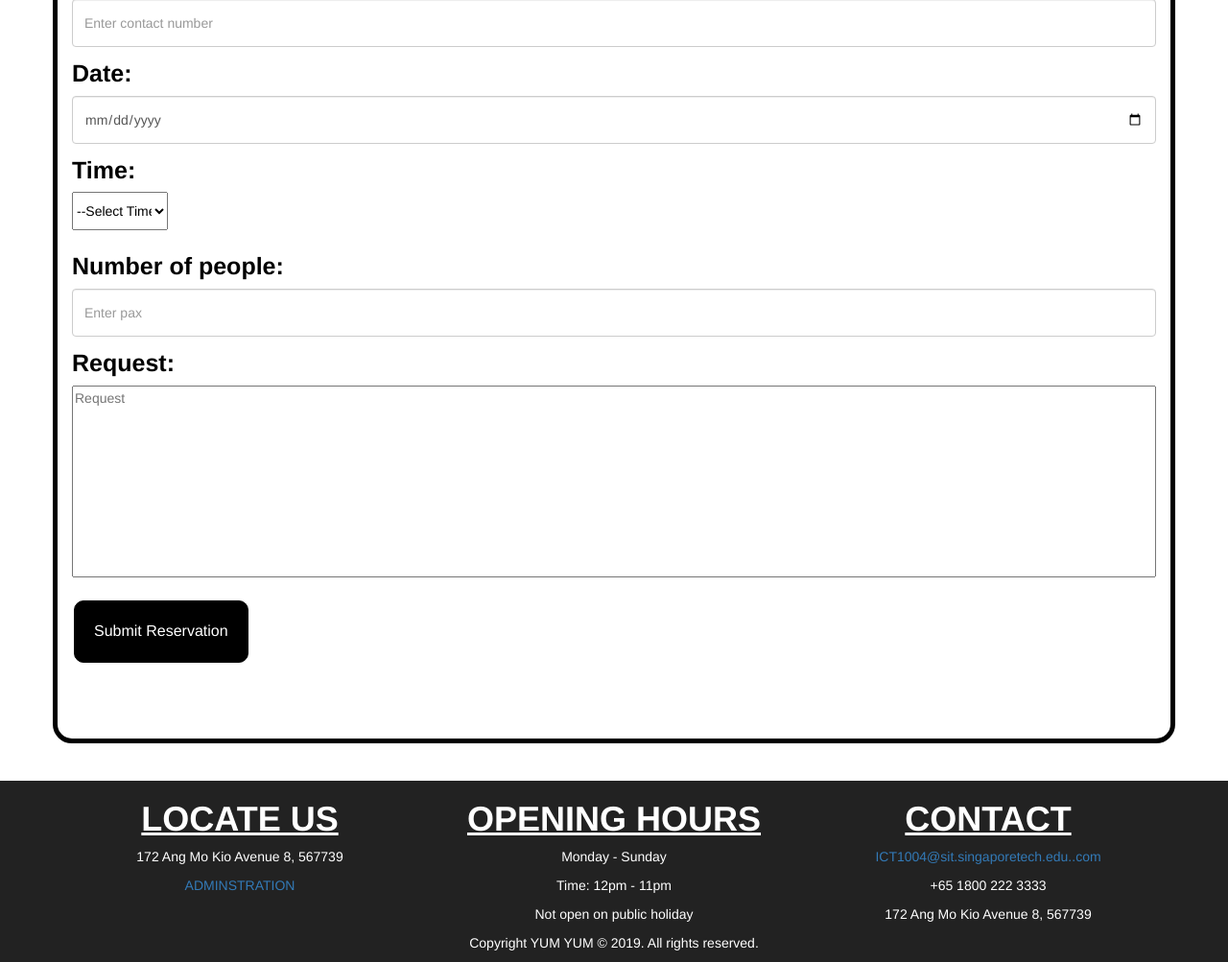
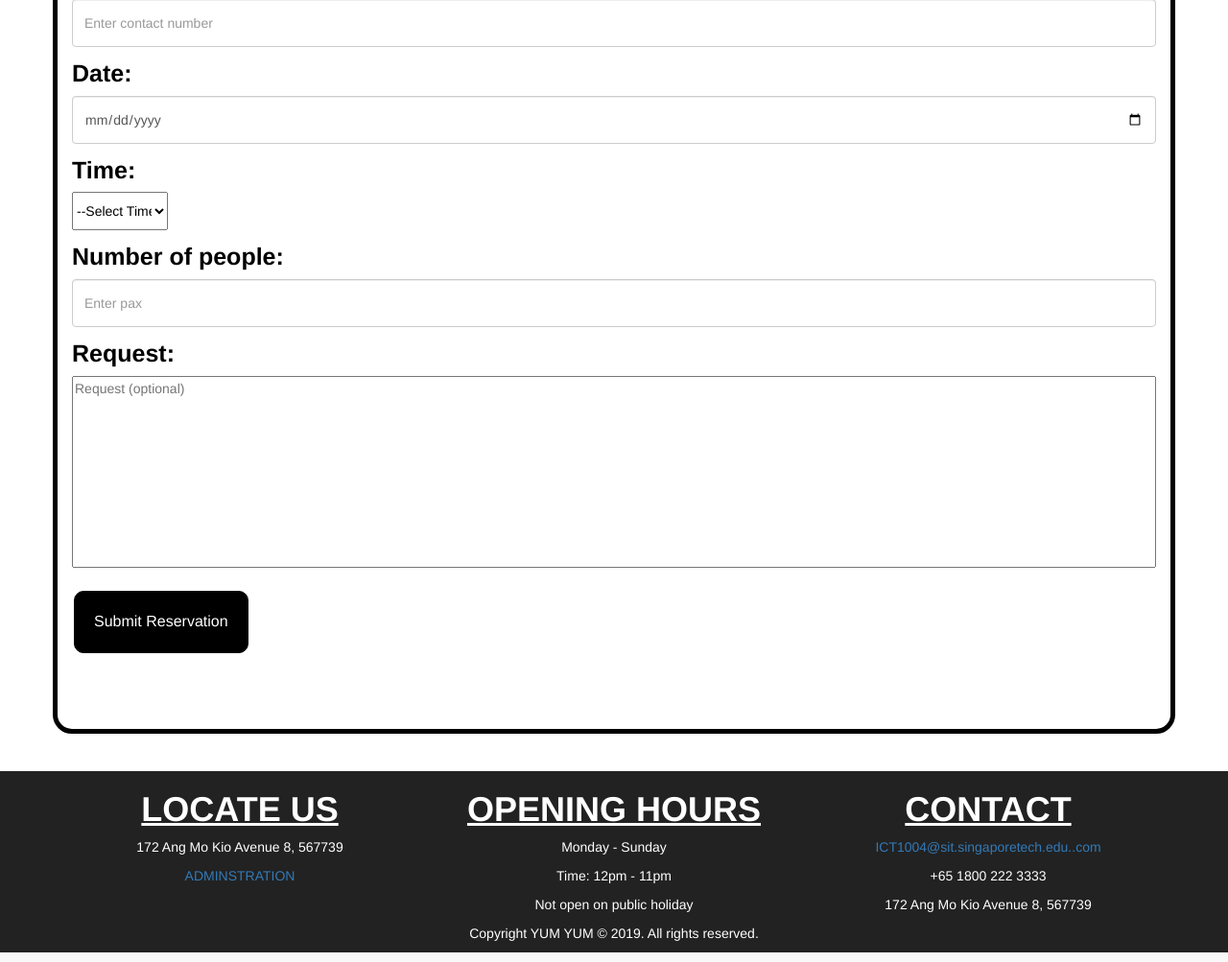
Before and after one commit to linghu258/ICT1004, a PHP site: page /reservation.php in a window 1280 px wide. Shown: the part 949-1952 px from the top of the page at 96% size. Run offline with PHP 8.4, Linux system fonts and the light colour scheme.

Commit message:
Update reservation.php

```diff
--- a/reservation.php
+++ b/reservation.php
@@ -54,7 +54,6 @@ and open the template in the editor.
                 <label>Date:</label>
                 <input type="date" class="form-control" id="resDate" name="resDate" required="true">
 
-                <p>
                 <label>Time:</label> <br>
                 <select id="resTime" name="resTime" required="true">
                     <option value="0">--Select Time--</option>
@@ -65,14 +64,14 @@ and open the template in the editor.
                     <option value="9pm">9:00 PM</option>
                     <option value="10pm">10:00 PM</option>
                 </select>
-                </p>
+                <br>
 
                 <label>Number of people:</label>
                 <input type="tel" class="form-control" placeholder="Enter pax" id="resPax" name="resPax" pattern="/^([0-9])$/" maxlength="3"
                        title="Please input a vaid number" required="true">
 
                 <label>Request:</label><br>
-                <textarea id="resComment" name="resComment" placeholder="Request"></textarea>
+                <textarea id="resComment" name="resComment" placeholder="Request (optional)"></textarea>
             </section>
 
             <button type="submit" id="btnReservation" class="btn btn-default">Submit Reservation</button>
```
Lines whose indentation alone changed are shown as unchanged.
